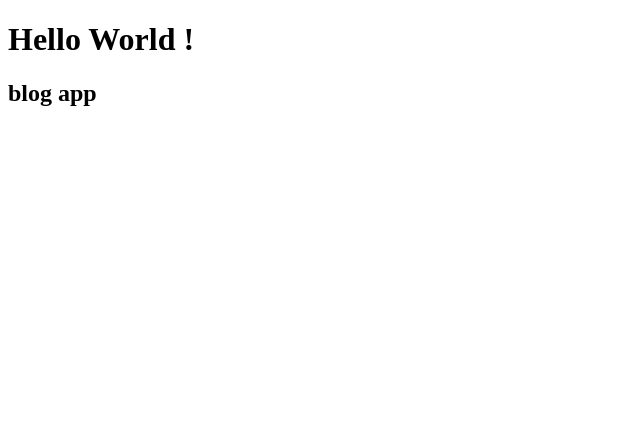
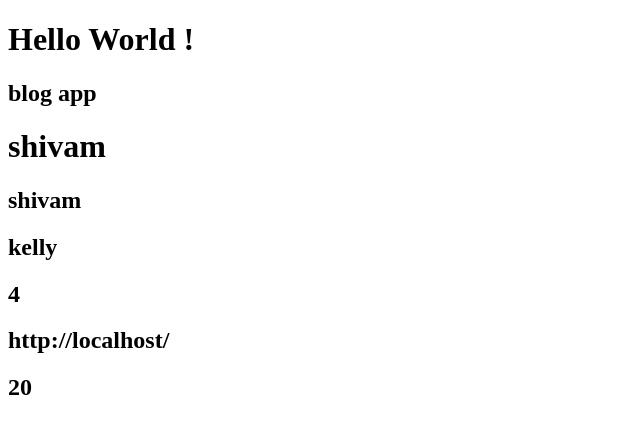
Before and after one commit to shivamvora/Angular-demo, an Angular app in the folder blog/: page / in a window 1280 px wide. Shown: the top 434 px of the page, without its empty margins (0-640 px from the left). Built offline with nearby package versions, Linux system fonts and the light colour scheme.

Commit message:
update app.component.html and app.component.ts

```diff
--- a/blog/src/app/app.component.html
+++ b/blog/src/app/app.component.html
@@ -1,2 +1,8 @@
 <h1>Hello World !</h1>
 <h2>{{appName}}</h2>
+<h1>{{name}}</h1>
+<h2>{{getName()}}</h2>
+<h2>{{obj.name}}</h2>
+<h2>{{arr.length}}</h2>
+<h2>{{siteUrl}}</h2>
+<h2>{{10+10}}</h2>
--- a/blog/src/app/app.component.ts
+++ b/blog/src/app/app.component.ts
@@ -7,4 +7,14 @@ import { Component } from '@angular/core';
 })
 export class AppComponent {
   appName = 'blog app';
+  name="shivam";
+getName(){
+    return this.name
+  }
+  obj = {
+    name:'kelly',
+    age:20
+  }
+  arr=['bruce','tonny','ivan','peter'];
+  siteUrl = window.location.href;
 }
```
